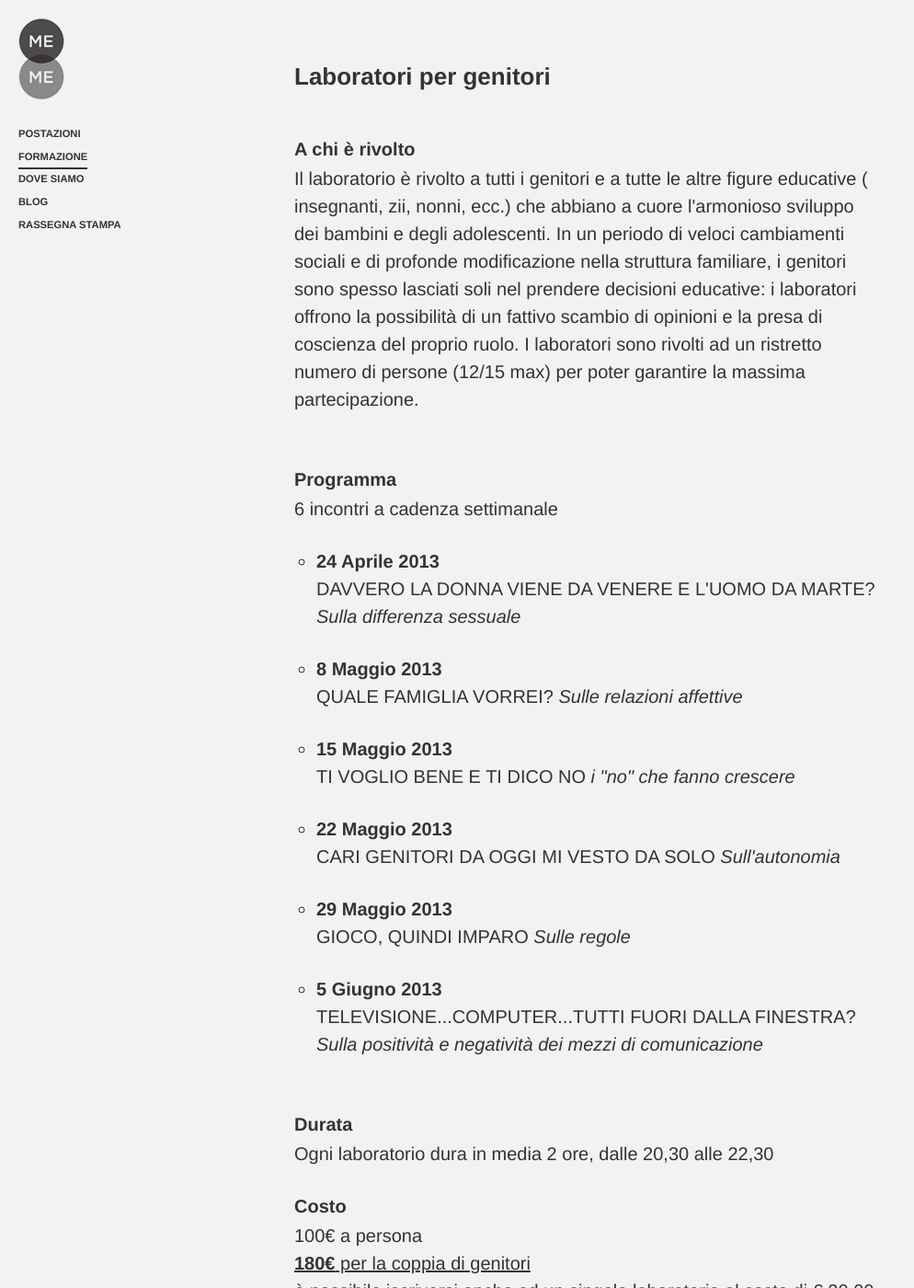
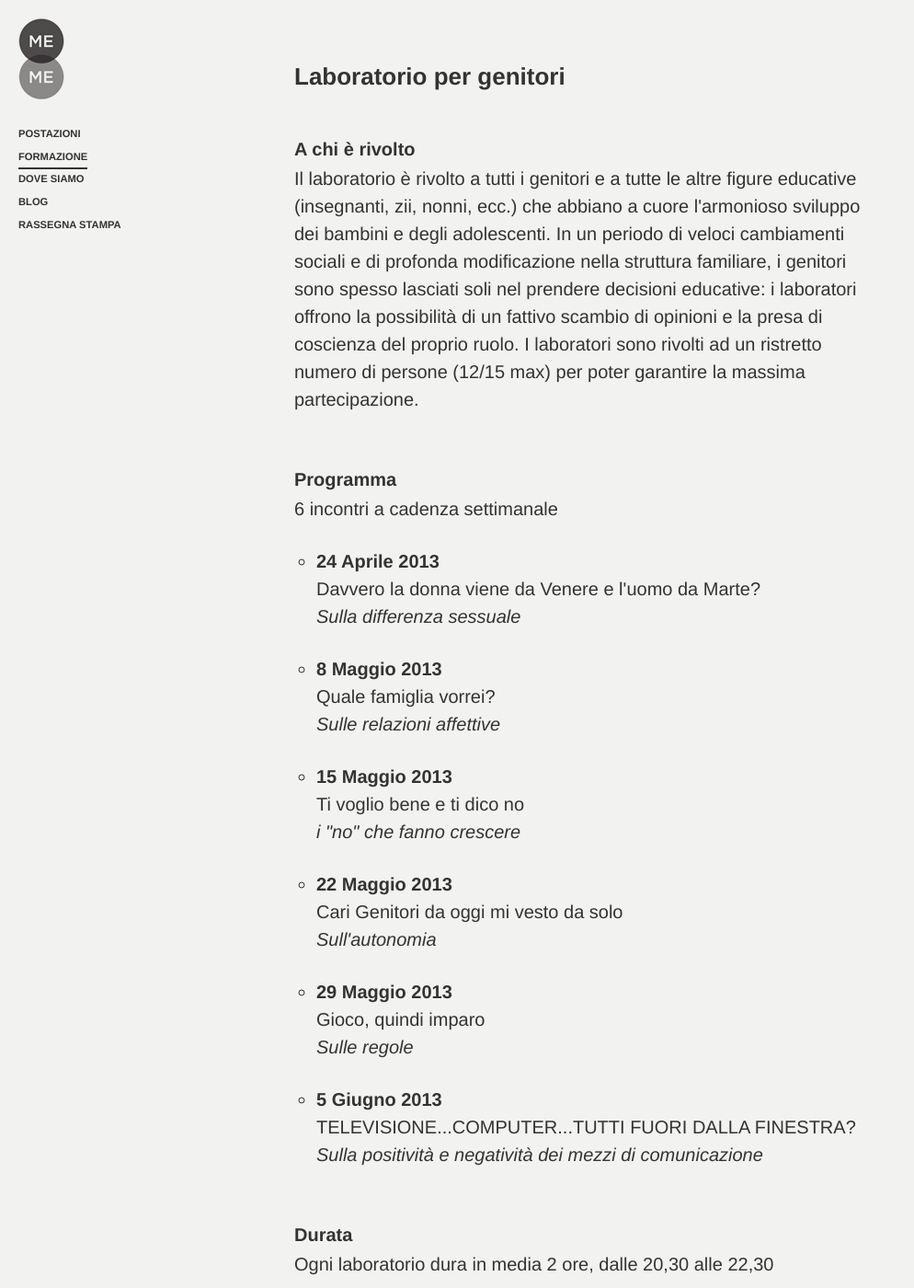
Before and after one commit to memecoworking/memecoworking.github.com, a Jekyll site: the page laboratorio-genitori.html, which Jekyll copies as it is, in a window 1280 px wide and 1400 px high. Shown: the whole window at 92% size, without its empty margins (0-994 px from the left). Built offline with Jekyll 4.4.1, drawn with Linux system fonts in a browser that asks for light colours; Markdown is read by kramdown in place of the engine named in the settings; comment, search, counter and statistics services are not loaded.

Commit message:
some errors solved

```diff
--- a/laboratorio-genitori.html
+++ b/laboratorio-genitori.html
@@ -49,15 +49,15 @@
     <article class="post-article post-view-mode">
   <section class="post-content">
     <div class="post-field body">
-      <h2>Laboratori per genitori</h2>
+      <h2>Laboratorio per genitori</h2>
       <!--<div class="image-canvas" style="background:url('images/corsi_manuel.jpg')">
         <div class="status green"></div>
       </div>-->
       <br>
       <h3>A chi è rivolto</h3>
       <p>
-        Il laboratorio è rivolto a tutti i genitori e a tutte le altre figure educative ( insegnanti, zii, nonni, ecc.) che abbiano a cuore l'armonioso sviluppo dei bambini e degli adolescenti.
-In un periodo di veloci cambiamenti sociali e di profonde modificazione nella struttura familiare, i genitori sono spesso lasciati soli nel prendere decisioni educative: i laboratori offrono la possibilità di un fattivo scambio di opinioni e la presa di coscienza del proprio ruolo.
+        Il laboratorio è rivolto a tutti i genitori e a tutte le altre figure educative (insegnanti, zii, nonni, ecc.) che abbiano a cuore l'armonioso sviluppo dei bambini e degli adolescenti.
+In un periodo di veloci cambiamenti sociali e di profonda modificazione nella struttura familiare, i genitori sono spesso lasciati soli nel prendere decisioni educative: i laboratori offrono la possibilità di un fattivo scambio di opinioni e la presa di coscienza del proprio ruolo.
 I laboratori sono rivolti ad un ristretto numero di persone (12/15 max) per poter garantire la massima partecipazione.
       </p>
       <br>
@@ -68,35 +68,35 @@ I laboratori sono rivolti ad un ristretto numero di persone (12/15 max) per pote
         <li>
           <strong>24 Aprile 2013</strong>
           <p>
-            DAVVERO LA DONNA VIENE DA VENERE E L'UOMO DA MARTE?
+            Davvero la donna viene da Venere e l'uomo da Marte?<br/>
             <i>Sulla differenza sessuale</i>
           </p>
         </li>
         <li>
           <strong>8 Maggio 2013</strong>
           <p>
-            QUALE FAMIGLIA VORREI?
+            Quale famiglia vorrei?<br/>
             <i>Sulle relazioni affettive</i>
           </p>
         </li>
         <li>
           <strong>15 Maggio 2013</strong>
           <p>
-            TI VOGLIO BENE E TI DICO NO
+            Ti voglio bene e ti dico no<br/>
             <i>i "no" che fanno crescere</i>
           </p>
         </li>
         <li>
           <strong>22 Maggio 2013</strong>
           <p>
-            CARI GENITORI DA OGGI MI VESTO DA SOLO
+            Cari Genitori da oggi mi vesto da solo<br/>
             <i>Sull'autonomia</i>
           </p>
         </li>
         <li>
           <strong>29 Maggio 2013</strong>
           <p>
-            GIOCO, QUINDI IMPARO
+            Gioco, quindi imparo<br/>
             <i>Sulle regole</i>
           </p>
         </li>
```
